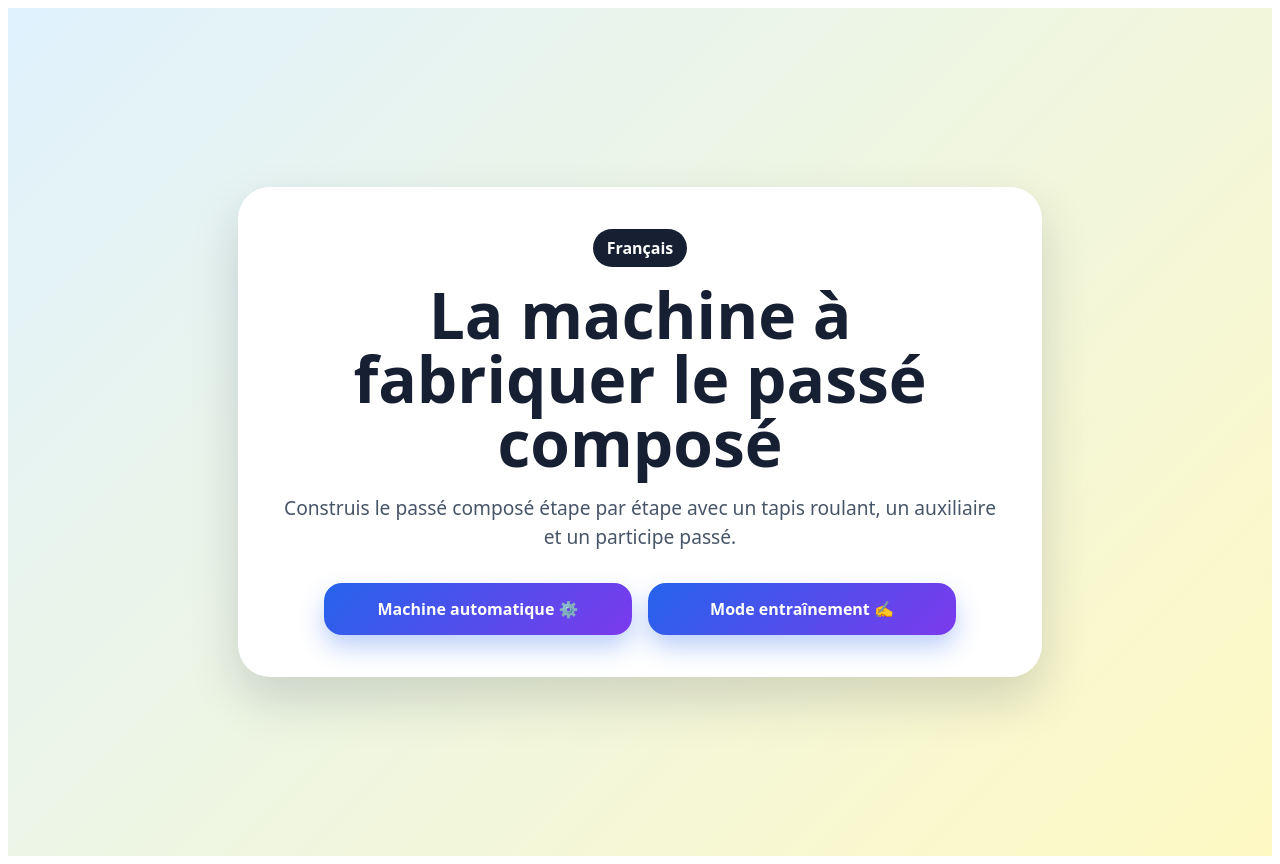
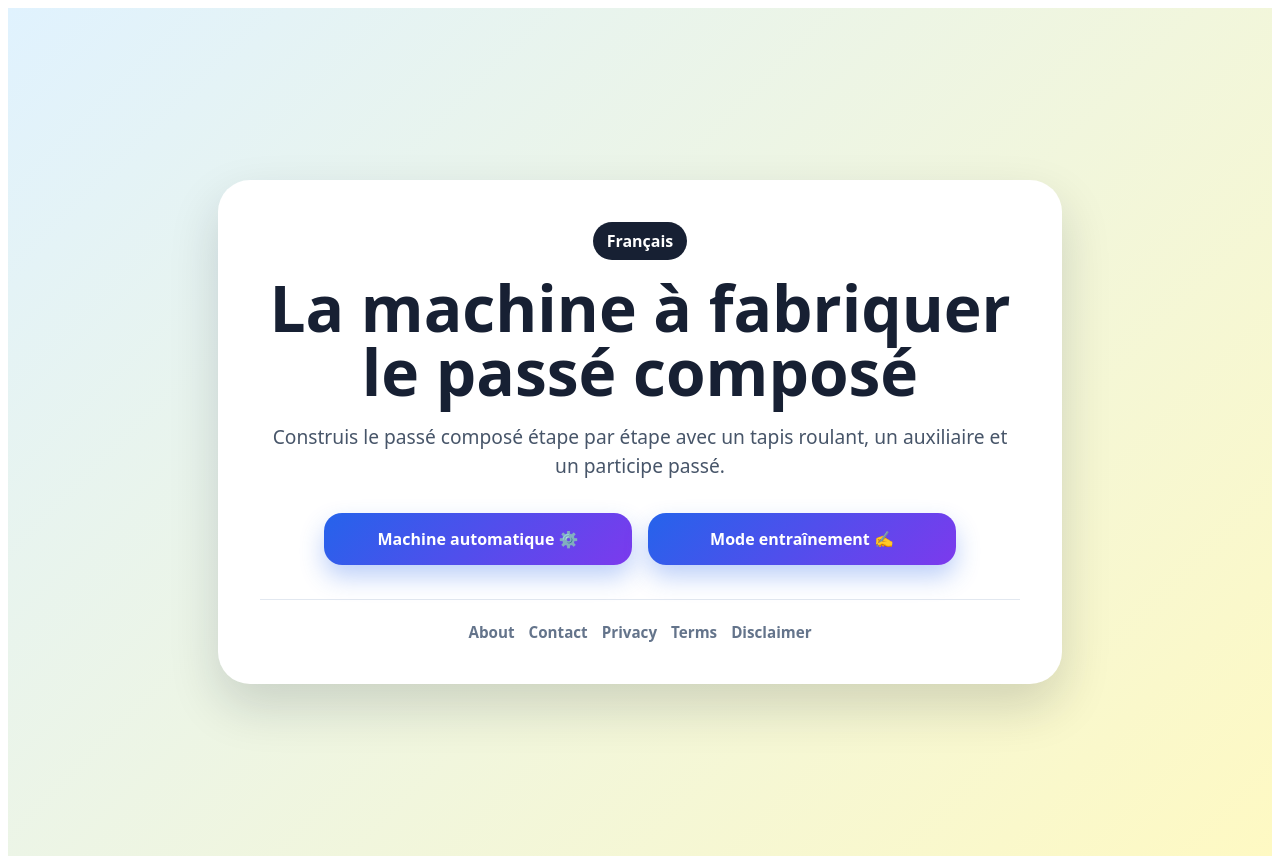
Before and after one commit to ossthun/machinepc, a Next.js app: page / in a window 1280 px wide. Built offline with nearby package versions, Linux system fonts and the light colour scheme.

Commit message:
Add footer links to index page
Added footer links for About, Contact, Privacy, Terms, and Disclaimer.

```diff
--- a/pages/index.js
+++ b/pages/index.js
@@ -24,6 +24,28 @@ export default function Home() {
             Mode entraînement ✍️
           </Link>
         </div>
+
+        <footer style={styles.footer}>
+          <Link href="/about" style={styles.footerLink}>
+            About
+          </Link>
+
+          <Link href="/contact" style={styles.footerLink}>
+            Contact
+          </Link>
+
+          <Link href="/privacy" style={styles.footerLink}>
+            Privacy
+          </Link>
+
+          <Link href="/terms" style={styles.footerLink}>
+            Terms
+          </Link>
+
+          <Link href="/disclaimer" style={styles.footerLink}>
+            Disclaimer
+          </Link>
+        </footer>
       </section>
     </main>
   );
@@ -41,7 +63,7 @@ const styles = {
   },
 
   card: {
-    maxWidth: "720px",
+    maxWidth: "760px",
     width: "100%",
     padding: "42px",
     borderRadius: "32px",
@@ -78,7 +100,7 @@ const styles = {
     display: "flex",
     flexWrap: "wrap",
     justifyContent: "center",
-    gap: "16px", // ← fixes touching buttons
+    gap: "16px",
   },
 
   button: {
@@ -93,6 +115,22 @@ const styles = {
     fontWeight: 900,
     textDecoration: "none",
     boxShadow: "0 12px 24px rgba(37,99,235,.3)",
-    transition: "transform .15s ease",
+  },
+
+  footer: {
+    marginTop: "34px",
+    paddingTop: "22px",
+    borderTop: "1px solid #e2e8f0",
+    display: "flex",
+    flexWrap: "wrap",
+    justifyContent: "center",
+    gap: "14px",
+    fontSize: "0.95rem",
+  },
+
+  footerLink: {
+    color: "#64748b",
+    fontWeight: 800,
+    textDecoration: "none",
   },
 };
```
